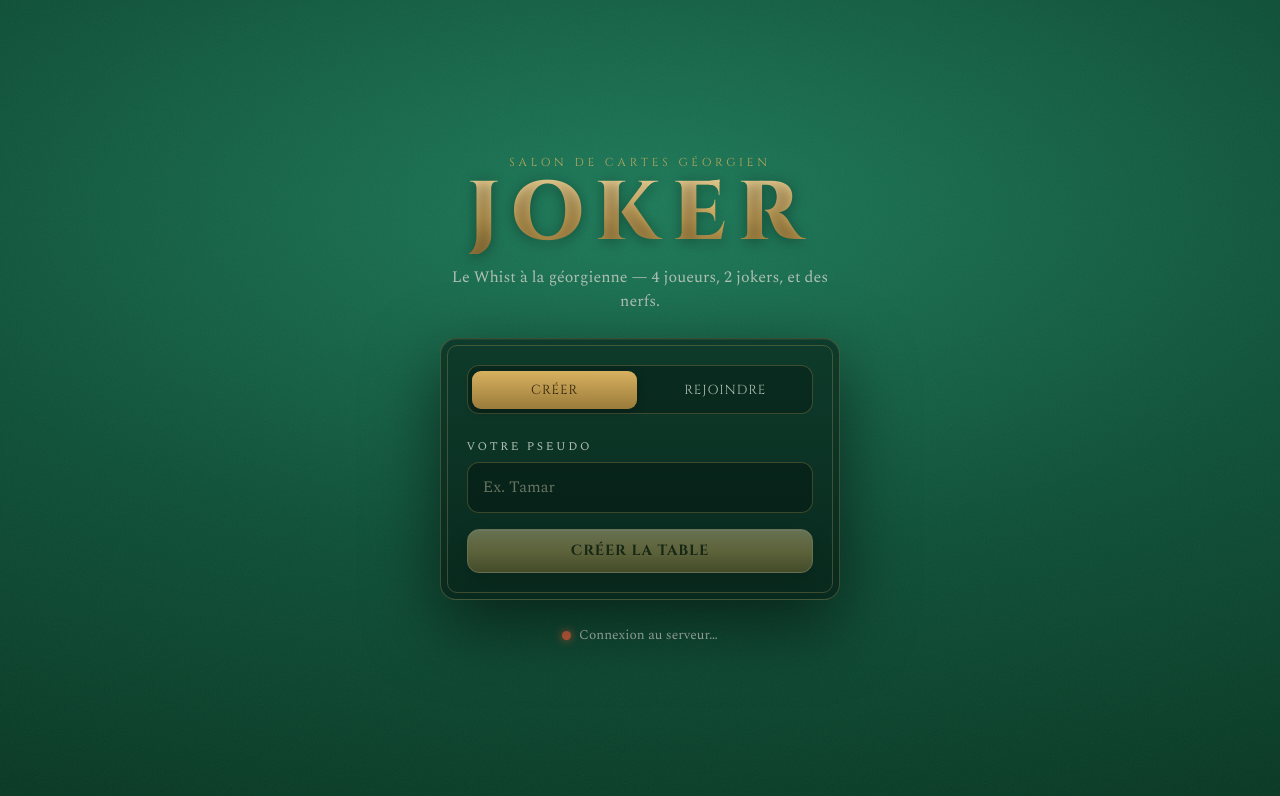
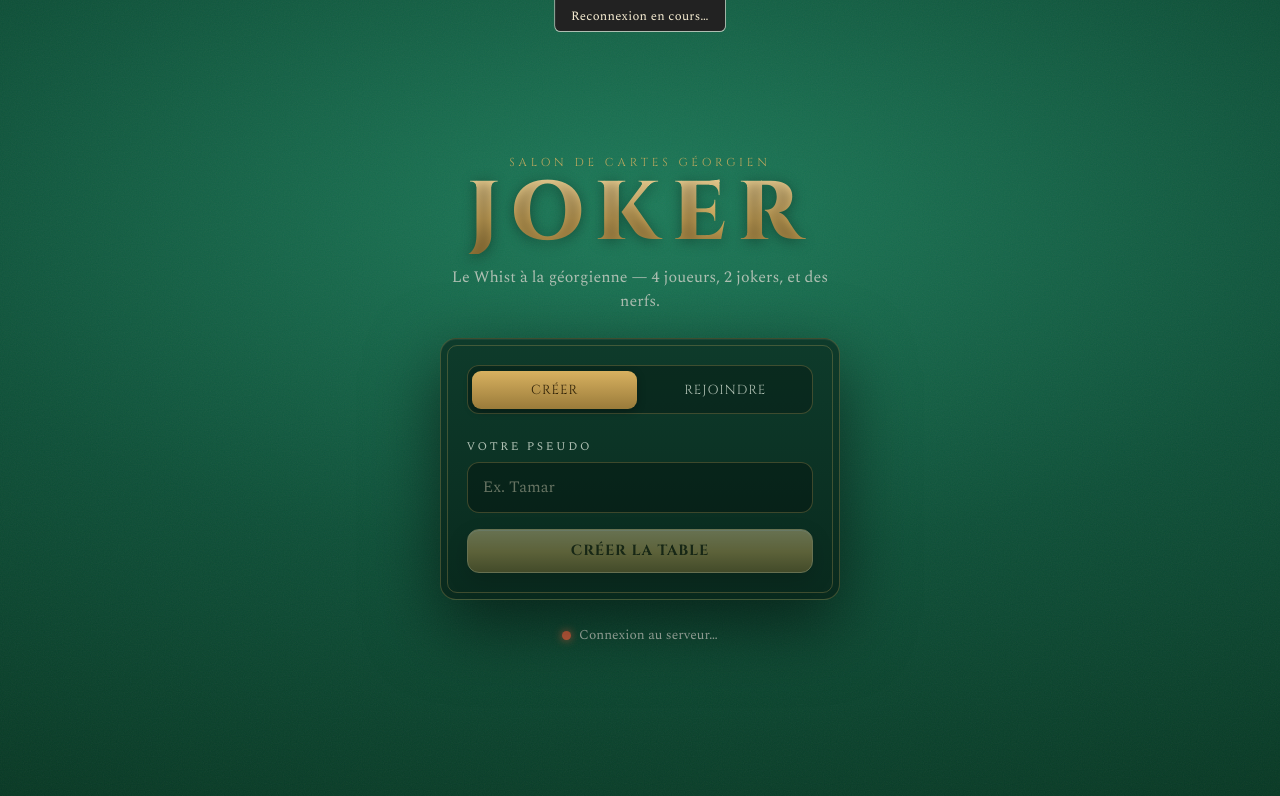
Before and after one commit to belimdel/joker, a React (Vite) app in the folder client/: page / in a window 1280 px wide. Shown: the top 796 px of the page. Built offline with nearby package versions, Linux system fonts and the light colour scheme; no server answers.

Commit message:
feat(client): bandeau reconnexion socket hors plateau

```diff
--- a/client/src/App.tsx
+++ b/client/src/App.tsx
@@ -2,6 +2,7 @@ import { GameProvider, useGame } from "./GameContext";
 import { Home } from "./screens/Home";
 import { Lobby } from "./screens/Lobby";
 import { Board } from "./screens/Board";
+import { ReconnectBanner } from "./components/ReconnectBanner";
 
 // Routeur d'écran piloté UNIQUEMENT par l'état réseau (le serveur fait foi) :
 //   - une PlayerView reçue → on est en partie → plateau ;
@@ -17,6 +18,7 @@ function Screen() {
 export default function App() {
   return (
     <GameProvider>
+      <ReconnectBanner />
       <div className="jk-screen">
         <Screen />
       </div>
--- a/client/src/GameContext.tsx
+++ b/client/src/GameContext.tsx
@@ -20,8 +20,11 @@ import type { PlayerView } from "@shared/views";
 // ─── État réseau exposé à toute l'app ───────────────────────────
 // Le front ne tient AUCUNE logique de jeu : il garde la dernière
 // PlayerView reçue, l'état du lobby, et les erreurs. Le serveur fait foi.
+export type ConnectionStatus = "connected" | "reconnecting" | "disconnected";
+
 type GameContextValue = {
   connected: boolean;
+  connectionStatus: ConnectionStatus;
   lobby: LobbyUpdatePayload | null;
   view: PlayerView | null;
   error: GameErrorPayload | null;
@@ -42,6 +45,9 @@ const GameContext = createContext<GameContextValue | null>(null);
 
 export function GameProvider({ children }: { children: ReactNode }) {
   const [connected, setConnected] = useState(socket.connected);
+  const [connectionStatus, setConnectionStatus] = useState<ConnectionStatus>(
+    socket.connected ? "connected" : "disconnected"
+  );
   const [lobby, setLobby] = useState<LobbyUpdatePayload | null>(null);
   const [view, setView] = useState<PlayerView | null>(null);
   const [error, setError] = useState<GameErrorPayload | null>(null);
@@ -50,8 +56,18 @@ export function GameProvider({ children }: { children: ReactNode }) {
 
   // Abonnement UNIQUE aux événements serveur (nettoyé au démontage).
   useEffect(() => {
-    const onConnect = () => setConnected(true);
-    const onDisconnect = () => setConnected(false);
+    const onConnect = () => {
+      setConnected(true);
+      setConnectionStatus("connected");
+    };
+    const onDisconnect = () => {
+      setConnected(false);
+      setConnectionStatus("disconnected");
+    };
+    // Les events de reconnexion (tentatives, succès, échec) sont émis par le
+    // Manager (socket.io), pas par le Socket lui-même.
+    const onReconnectAttempt = () => setConnectionStatus("reconnecting");
+    const onReconnectFailed = () => setConnectionStatus("disconnected");
     const onCreated = () => setIsHost(true); // seul le créateur reçoit gameCreated
     const onLobby = (p: LobbyUpdatePayload) => setLobby(p);
     const onState = (v: PlayerView) => setView(v);
@@ -65,6 +81,8 @@ export function GameProvider({ children }: { children: ReactNode }) {
 
     socket.on("connect", onConnect);
     socket.on("disconnect", onDisconnect);
+    socket.io.on("reconnect_attempt", onReconnectAttempt);
+    socket.io.on("reconnect_failed", onReconnectFailed);
     socket.on("gameCreated", onCreated);
     socket.on("lobbyUpdate", onLobby);
     socket.on("gameStateUpdate", onState);
@@ -74,6 +92,8 @@ export function GameProvider({ children }: { children: ReactNode }) {
     return () => {
       socket.off("connect", onConnect);
       socket.off("disconnect", onDisconnect);
+      socket.io.off("reconnect_attempt", onReconnectAttempt);
+      socket.io.off("reconnect_failed", onReconnectFailed);
       socket.off("gameCreated", onCreated);
       socket.off("lobbyUpdate", onLobby);
       socket.off("gameStateUpdate", onState);
@@ -133,6 +153,7 @@ export function GameProvider({ children }: { children: ReactNode }) {
   const value = useMemo<GameContextValue>(
     () => ({
       connected,
+      connectionStatus,
       lobby,
       view,
       error,
@@ -147,7 +168,7 @@ export function GameProvider({ children }: { children: ReactNode }) {
       clearError,
       leave,
     }),
-    [connected, lobby, view, error, isHost, myPseudo, createGame, joinGame, startGame, placeBid, playCard, chooseTrump, clearError, leave]
+    [connected, connectionStatus, lobby, view, error, isHost, myPseudo, createGame, joinGame, startGame, placeBid, playCard, chooseTrump, clearError, leave]
   );
 
   return <GameContext.Provider value={value}>{children}</GameContext.Provider>;
--- /dev/null
+++ b/client/src/components/ReconnectBanner.css
@@ -0,0 +1,18 @@
+/* ─── Bandeau de reconnexion réseau ──────────────────────────────── */
+.jk-reconnect-banner {
+  position: fixed;
+  top: 0;
+  left: 50%;
+  transform: translateX(-50%);
+  z-index: 1000;
+  padding: 0.35rem 1rem;
+  font-family: var(--font-body, inherit);
+  font-size: 0.8rem;
+  letter-spacing: 0.02em;
+  color: var(--text);
+  background: var(--surface, #222);
+  border: 1px solid var(--text-dim, #555);
+  border-top: none;
+  border-radius: 0 0 0.4rem 0.4rem;
+  pointer-events: none;
+}
--- /dev/null
+++ b/client/src/components/ReconnectBanner.tsx
@@ -0,0 +1,15 @@
+import { useGame } from "../GameContext";
+import "./ReconnectBanner.css";
+
+// Bandeau discret affiché uniquement quand la socket n'est pas connectée.
+// Aucune logique de jeu ici : juste un retour visuel sur l'état réseau.
+export function ReconnectBanner() {
+  const { connectionStatus } = useGame();
+  if (connectionStatus === "connected") return null;
+
+  return (
+    <div className="jk-reconnect-banner" role="status">
+      Reconnexion en cours…
+    </div>
+  );
+}
```
